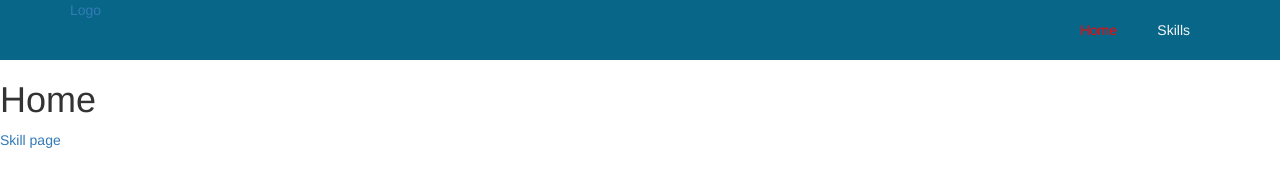
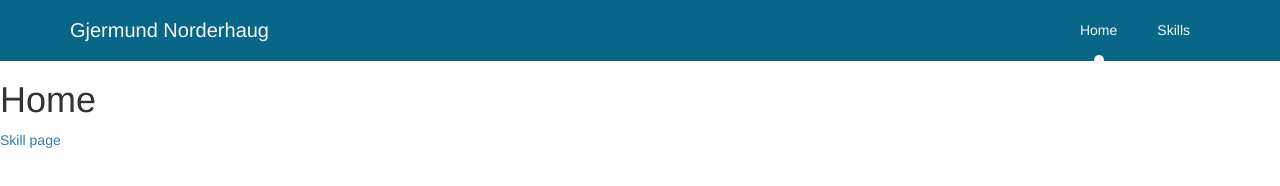
Before and after one commit to gjermundnor/gjermundnor_v8, a React app: page / in a window 1280 px wide. Built offline with nearby package versions, Linux system fonts and the light colour scheme.

Commit message:
simple menu design with hover effects

```diff
--- a/src/components/global.js
+++ b/src/components/global.js
@@ -5,7 +5,7 @@ import Menu from './menu/menu';
 export default class Global extends React.Component {
   render(){
     return(
-      <div>
+      <div id="mainContent">
         <Menu />
         { React.cloneElement(this.props.children, this.props)}
       </div>
--- a/src/components/menu/menuLeft.js
+++ b/src/components/menu/menuLeft.js
@@ -5,7 +5,7 @@ export default class MenuLeft extends React.Component {
   render(){
     return(
       <div className="nav-left">
-        <Link to="/">Logo</Link>
+        <Link to="/" className="logo">Gjermund Norderhaug</Link>
       </div>
     );
   }
--- a/src/components/menu/menuStyle.scss
+++ b/src/components/menu/menuStyle.scss
@@ -2,9 +2,20 @@
 
 .nav-wrapper{
   background-color: $mainColor;
+  position: fixed;
+  top: 0;
+  left: 0;
+  right: 0;
   nav{ // Container
     .nav-left{
       float: left;
+      .logo{
+        padding: 16px;
+        padding-left: 0px;
+        font-size: 20px;
+        color: $lightFont;
+        display: inline-block;
+      }
     }
     .nav-right{
       float: right;
@@ -15,15 +26,39 @@
           list-style: none;
           display: inline-block;
           margin: 10px;
+          position: relative;
           a{
             color: $lightFont;
             display: inline-block;
             padding: 10px;
+            &:after{
+              content: '';
+              position: absolute;
+              bottom: -15px;
+              left: 0;
+              right: 0;
+              margin: auto;
+              width: 0px;
+              height: 0px;
+              border-radius: 50%;
+              background-color: $lightFont;
+              transition: all linear 200ms;
+            }
             &.active-link{
-              color: red;
+              &:after{
+                width: 10px;
+                height: 10px;
+                transition: all linear 200ms;
+              }
             }
             &:hover, &:focus{
-
+              text-decoration: none;
+              &:after{
+                width: 10px;
+                height: 10px;
+                bottom: -5px;
+                transition: all linear 200ms;
+              }
             }
           } // END a
         } // END li
--- a/src/global.scss
+++ b/src/global.scss
@@ -5,4 +5,7 @@ $lightFont: #f6f6f6;
 
 body{
   margin: 0;
+  #mainContent{
+    padding-top: 60px;
+  }
 }
```
